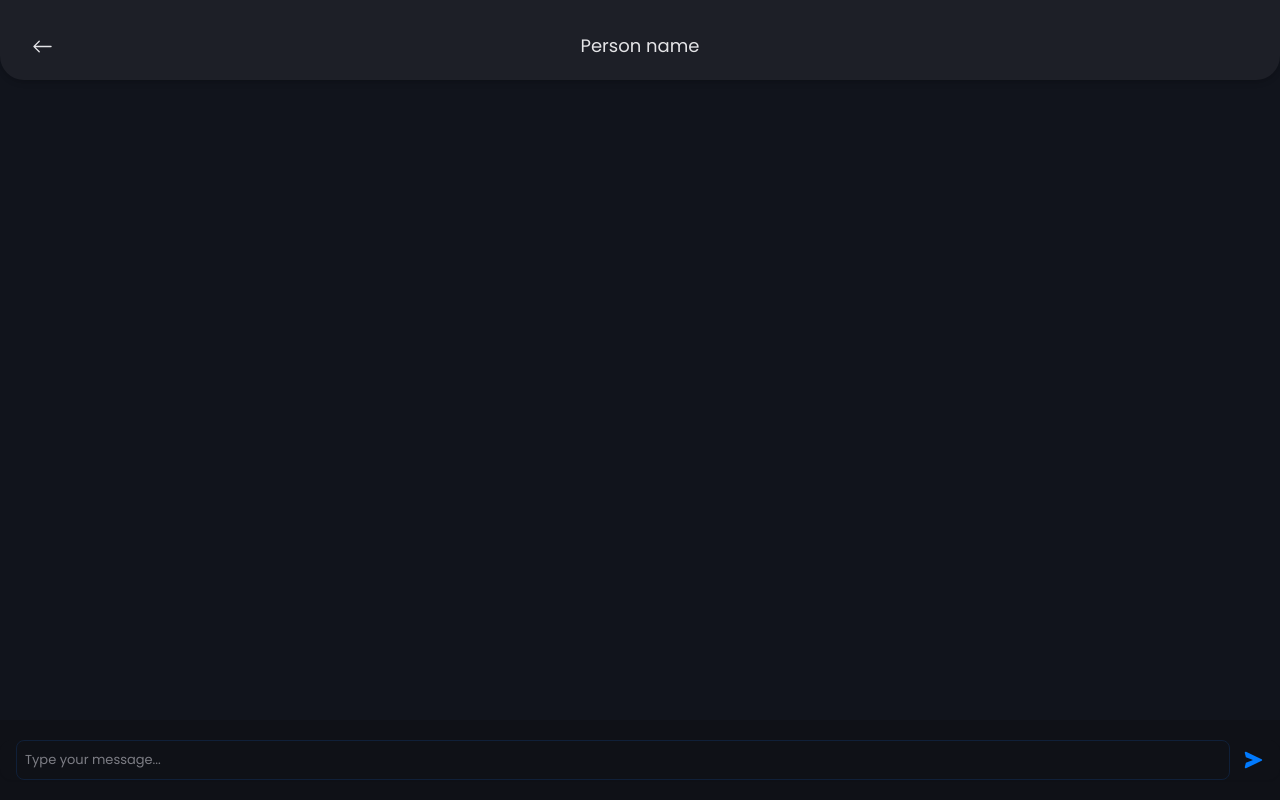
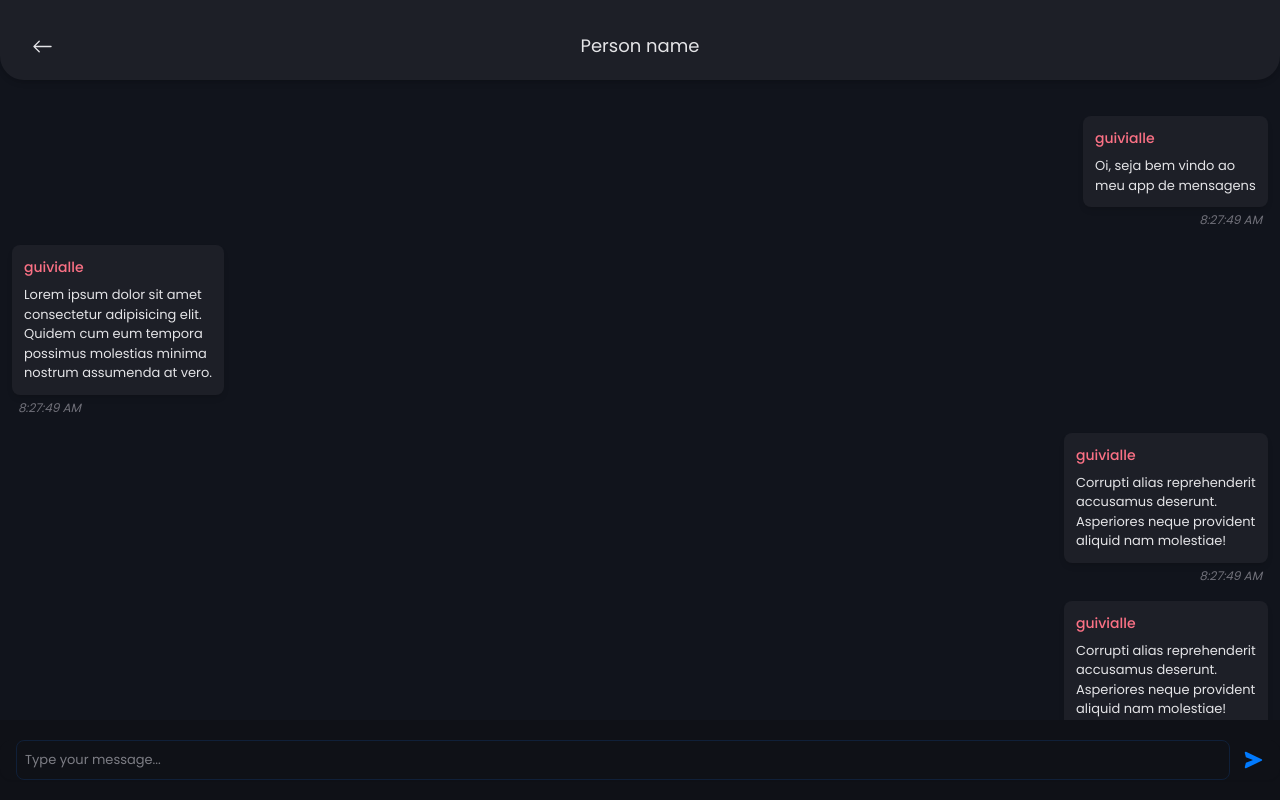
Before and after one commit to guilhermevialle/Talkmiz, a Next.js app in the folder client/: page / in a window 1280 px wide. Built offline with nearby package versions, Linux system fonts and the light colour scheme.

Commit message:
adding message component

```diff
--- a/client/package.json
+++ b/client/package.json
@@ -20,6 +20,7 @@
     "react": "18.2.0",
     "react-dom": "18.2.0",
     "react-icons": "^4.10.1",
+    "react-wrap-balancer": "^1.0.0",
     "tailwindcss": "3.3.2",
     "typescript": "5.1.3"
   }
--- /dev/null
+++ b/client/src/components/Message.tsx
@@ -0,0 +1,30 @@
+import { MessageT } from '@/types'
+import { Balancer } from 'react-wrap-balancer'
+
+type Props = {
+  message: MessageT
+}
+
+export default function Message({ message }: Props) {
+  const { date, text, username, currentUser } = message
+
+  return (
+    <main className={`w-full h-fit flex ${currentUser && 'justify-end'} `}>
+      <div className='w-fit h-fit flex flex-col'>
+        <div className='max-w-[245px] h-fit bg-smooth rounded-lg p-3 shadow-md'>
+          <h1 className='font-medium text-sm text-rose-400'>{username}</h1>
+          <p className='w-full text-[13px] mt-2'>
+            <Balancer>{text}</Balancer>
+          </p>
+        </div>
+        <span
+          className={`italic text-[12px] text-zinc-500 mt-1 ${
+            currentUser ? 'text-right mr-1.5' : 'text-left ml-1.5'
+          }`}
+        >
+          {date.toLocaleTimeString()}
+        </span>
+      </div>
+    </main>
+  )
+}
--- a/client/src/components/inputs/MessageInput.tsx
+++ b/client/src/components/inputs/MessageInput.tsx
@@ -9,7 +9,7 @@ export default function MessageInput() {
 
   return (
     <form
-      className='w-full h-10 rounded-xl shadow-sm flex items-center px-4'
+      className='w-full h-10 rounded-xl shadow-sm flex items-center px-4 shadow-md'
       onSubmit={onSubmit}
     >
       <input
--- a/client/src/pages/Root.tsx
+++ b/client/src/pages/Root.tsx
@@ -1,6 +1,46 @@
+import Message from '@/components/Message'
 import MessageInput from '@/components/inputs/MessageInput'
-import Search from '@/components/inputs/Search'
+import { MessageT } from '@/types'
 import { BsArrowLeft } from 'react-icons/bs'
+
+const userMessages: MessageT[] = [
+  {
+    username: 'guivialle',
+    text: 'Oi, seja bem vindo ao meu app de mensagens',
+    date: new Date(),
+    currentUser: true,
+  },
+  {
+    username: 'guivialle',
+    text: 'Lorem ipsum dolor sit amet consectetur adipisicing elit. Quidem cum eum tempora possimus molestias minima nostrum assumenda at vero.',
+    date: new Date(),
+    currentUser: false,
+  },
+  {
+    username: 'guivialle',
+    text: 'Corrupti alias reprehenderit accusamus deserunt. Asperiores neque provident aliquid nam molestiae!',
+    date: new Date(),
+    currentUser: true,
+  },
+  {
+    username: 'guivialle',
+    text: 'Corrupti alias reprehenderit accusamus deserunt. Asperiores neque provident aliquid nam molestiae!',
+    date: new Date(),
+    currentUser: true,
+  },
+  {
+    username: 'guivialle',
+    text: 'Corrupti alias reprehenderit accusamus deserunt. Asperiores neque provident aliquid nam molestiae!',
+    date: new Date(),
+    currentUser: true,
+  },
+  {
+    username: 'guivialle',
+    text: 'Corrupti alias reprehenderit accusamus deserunt. Asperiores neque provident aliquid nam molestiae!',
+    date: new Date(),
+    currentUser: true,
+  },
+]
 
 export default function Root() {
   return (
@@ -13,7 +53,17 @@ export default function Root() {
           <h1 className='text-lg'>Person name</h1>
         </div>
       </section>
-      <section className='w-full h-[80%]'></section>
+      <section className='w-full h-[80%] flex flex-col overflow-y-auto gap-y-4 p-3'>
+        {userMessages.map((message, index, arr) => {
+          return (
+            <>
+              {index == 0 && <div className='mt-2'></div>}
+              <Message message={message} />
+              {index == arr.length - 1 && <div className='mt-2'></div>}
+            </>
+          )
+        })}
+      </section>
       <section className='w-full h-[10%] bg-default-plus flex items-center'>
         <MessageInput />
       </section>
--- /dev/null
+++ b/client/src/types/index.d.ts
@@ -0,0 +1,6 @@
+export type MessageT = {
+  username: string
+  text: string
+  date: Date
+  currentUser: boolean
+}
```
Also changed, not shown: 1 other file (tests, documents, lock files or other folders).
